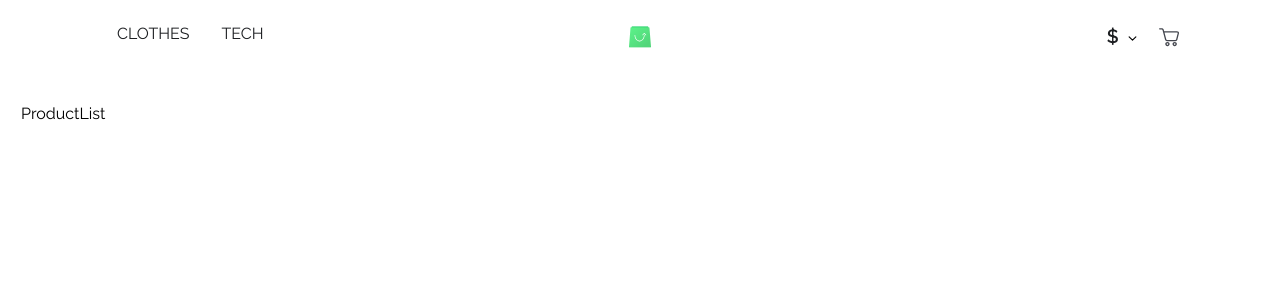
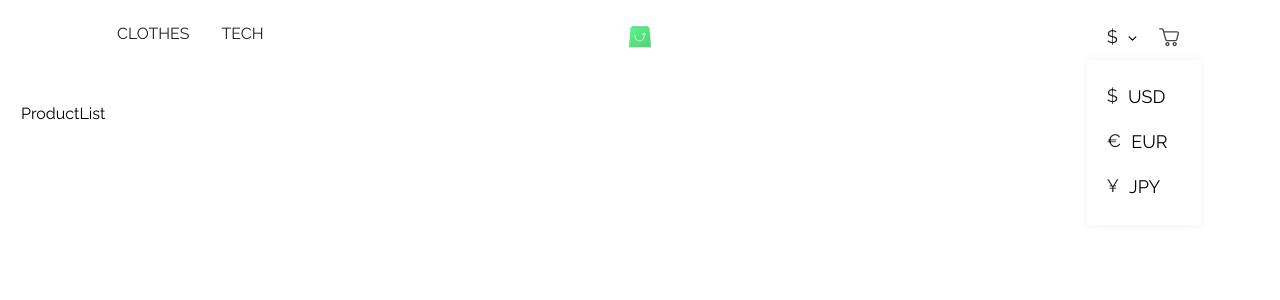
Before and after one commit to Retr0ville/Apollo-store, a React (Create React App) app: page / in a window 1280 px wide. Shown: the top 300 px of the page. Built offline with nearby package versions, Linux system fonts and the light colour scheme.

Commit message:
currency switch dropdown

```diff
--- a/package.json
+++ b/package.json
@@ -1,5 +1,5 @@
 {
-  "name": "boilerplate-react-typescript",
+  "name": "scandiweb-apollo-store",
   "version": "0.1.0",
   "private": true,
   "dependencies": {
@@ -19,7 +19,7 @@
     "react-router-dom": "^6.3.0",
     "react-scripts": "5.0.1",
     "styled-components": "^5.3.5",
-    "typescript": "^4.4.2",
+    "typescript": "^4.7.4",
     "web-vitals": "^2.1.0"
   },
   "scripts": {
--- a/src/components/CurrencySwitch.tsx
+++ b/src/components/CurrencySwitch.tsx
@@ -2,6 +2,7 @@ import React, { PureComponent } from "react";
 import styled from "styled-components";
 
 const CurrencyWrapper = styled.div`
+  position: relative;
   .selected {
     display: flex;
     align-items: center;
@@ -10,32 +11,87 @@ const CurrencyWrapper = styled.div`
   .symbol {
     position: relative;
     font-size: 18px;
-    font-weight: 600;
+    font-weight: 500;
     line-height: 28px;
     top: -1.5px;
     color: #1D1F22;
     margin-right: 10px;
   }
+  .list {
+    position: absolute;
+    left: -20px;
+    display: flex;
+    flex-direction: column;
+    margin: 0;
+    padding: 0;
+    margin-top: 7.5px;
+    padding-block: 15px;
+    font-size: 18px;
+    font-weight: 500;
+    line-height: 28px;
+    width: 114px;
+    border: none;
+    box-shadow: 0px 0px 10px rgba(0, 0, 0, 0.05);
+    list-style: none;
+    overflow-y: auto;
+    li {
+      display: flex;
+      align-items: center;
+      height: 45px;
+      margin:"0px";
+      padding:"0px";
+      padding-left: 20px;
+      :hover {
+      background-color: #eeeeee;
+      }
+    }
+
+  }
 `;
 
 const currencyList = [{ name: "USD", symbol: "$" }, { name: "EUR", symbol: "€" }, { name: "JPY", symbol: "¥" }];
 const selectedCurrency = currencyList[0];
+class CurrencySwitch extends PureComponent {
+  state = {
+    selectedCurrency: selectedCurrency,
+    isOpen: false,
+  };
+  toggleOpen = () => {
+    this.setState({
+      isOpen: !this.state.isOpen,
+    });
+  };
+  handleSelect = (e: React.MouseEvent<HTMLLIElement, MouseEvent>) => {
+    const selectedCurrency = currencyList.find(currency => currency.name === e.currentTarget.dataset.name);
+    this.setState({
+      selectedCurrency: selectedCurrency,
+      isOpen: false,
+    });
+  }
 
-class CurrencySwitch extends PureComponent {
   render() {
     return (
       <CurrencyWrapper aria-label="currency switcher" className="currency">
-        <div role="button" aria-label="selected" className="selected">
-          <span className="symbol">
+        <div role="button" aria-label={`${this.state.isOpen ? "dropdown-open" : "dropdown-closed"}`} onClick={this.toggleOpen} className="selected">
+          <span aria-label="selected" className="symbol">
             {selectedCurrency.symbol}
           </span>
           <svg width="9" height="5" viewBox="0 0 8 4" fill="none" xmlns="http://www.w3.org/2000/svg">
             <path d="M1 0.5L4 3.5L7 0.5" stroke="black" strokeLinecap="round" strokeLinejoin="round" />
           </svg>
         </div>
-        <div>
-          {/* // divitis */}
-        </div>
+        <ul className={`list ${this.state.isOpen ? "open" : "closed"}`}>
+          {
+            currencyList.map(currency => (
+              <li key={currency.name} className="list-item" data-name={currency.name} onClick={this.handleSelect}>
+                <span className="symbol">
+                  {currency.symbol}
+                </span>
+                {currency.name}
+              </li>
+            ))
+          }
+        </ul>
       </CurrencyWrapper>
     );
   }
--- a/src/layout/Header.tsx
+++ b/src/layout/Header.tsx
@@ -10,7 +10,7 @@ const HeaderWrapper = styled.div`
   .main {
     max-width: 1440px;
     padding: 0 101px;
-    overflow: hidden;
+    // overflow: hidden;
     margin: 0 auto;
   }
   .header {
@@ -21,7 +21,7 @@ const HeaderWrapper = styled.div`
     padding-top: 24px;
     justify-content: space-between;
   }
-  ul {
+  .categories {
     display: flex;
     gap: 32px;
     margin: 0;
@@ -68,7 +68,6 @@ const HeaderWrapper = styled.div`
     justify-content: center;
     width: 41px;
     height: 41px;
-    // padding: px;
     transform: translate(-50%, -50%);
     img {
       width: 31.18px;
@@ -92,7 +91,7 @@ class Header extends PureComponent {
       <HeaderWrapper>
         <div className="main">
           <div aria-label="header" className="header">
-            <ul aria-label="categories">
+            <ul className="categories" aria-label="categories">
               {categoryList.map((category) => (
                 <li key={category}>
                   <NavLink to={`/${category}`}>
```
Also changed, not shown: 1 other file (tests, documents, lock files or other folders).
